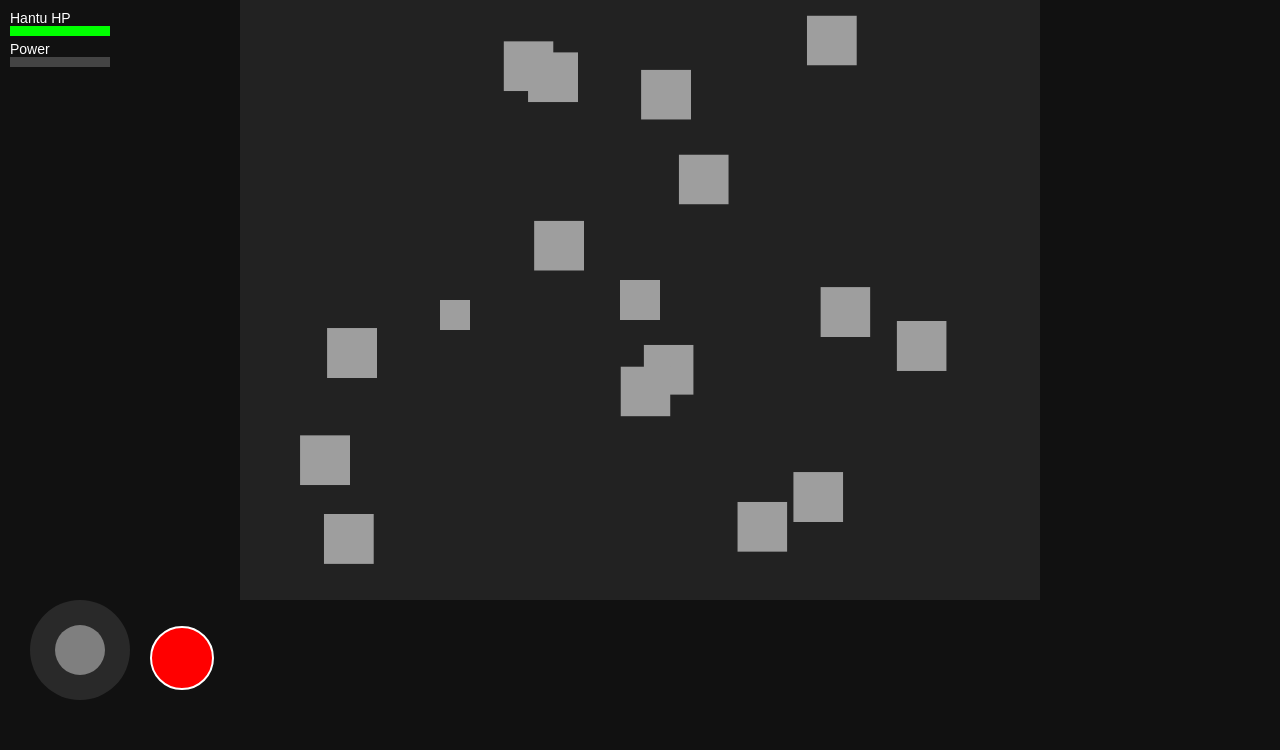
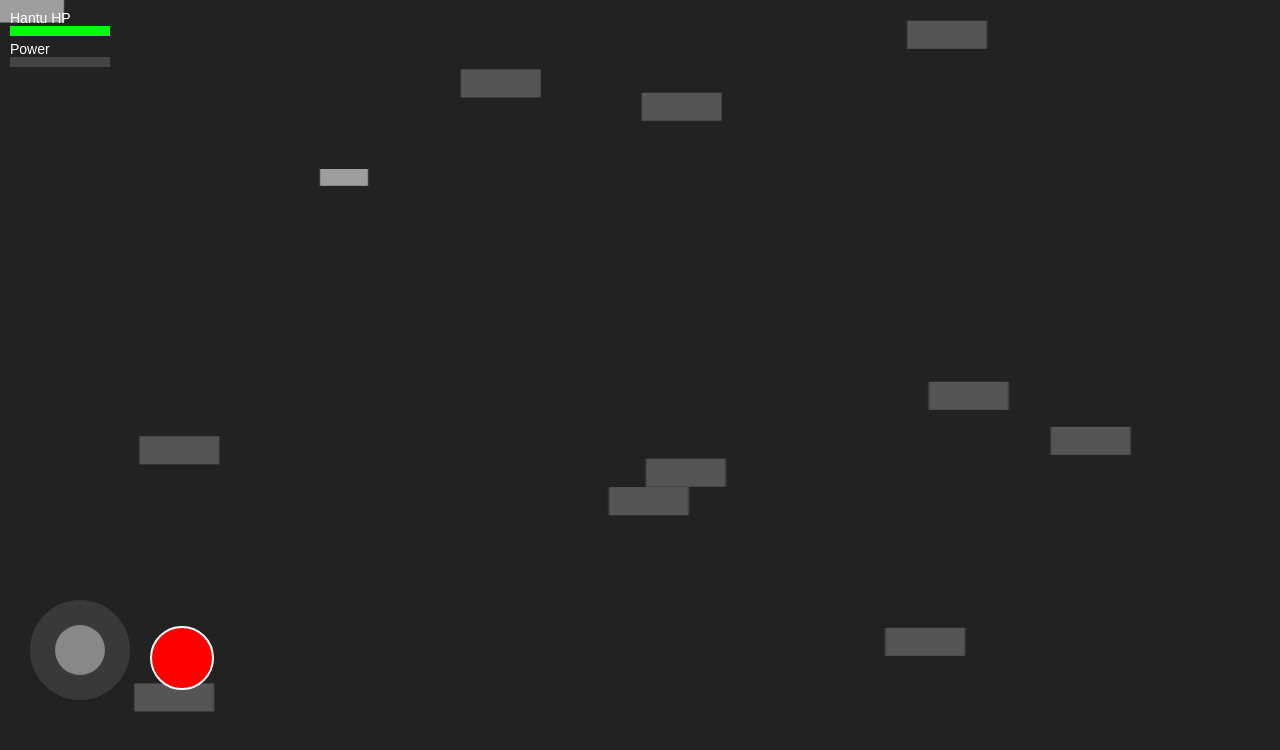
Before and after one commit to Hanspyyyy/game, a plain HTML site: page index.html in a window 1280 px wide. Both pictures are taken after a click on the element 182 px from the left and 658 px from the top of the page. Drawn offline with Linux system fonts and the light colour scheme.

Commit message:
Update index.html

```diff
--- a/index.html
+++ b/index.html
@@ -8,11 +8,14 @@
       padding: 0;
       background: #111;
       overflow: hidden;
+      height: 100%;
     }
     canvas {
       display: block;
       margin: auto;
       background: #222;
+      width: 100vw;
+      height: 100vh;
     }
     #joystick {
       position: absolute;
@@ -63,19 +66,21 @@
       height: 10px;
       background: lime;
     }
-    #startMsg {
+    #countdown {
       position: absolute;
       top: 50%;
       left: 50%;
       transform: translate(-50%, -50%);
       color: white;
-      font-size: 24px;
+      font-size: 72px;
       font-family: sans-serif;
+      opacity: 0;
+      transition: opacity 0.5s ease-in-out;
     }
   </style>
 </head>
 <body>
-  <canvas id="gameCanvas" width="800" height="600"></canvas>
+  <canvas id="gameCanvas" width="800" height="1422"></canvas>
   <div id="joystick"><div id="stick"></div></div>
   <div id="fireBtn"></div>
   <div id="ui">
@@ -84,88 +89,50 @@
     <div>Power</div>
     <div class="bar"><div id="powerBar" class="fill" style="width: 10%; background: cyan;"></div></div>
   </div>
-  <div id="startMsg">Game mulai dalam 3,2,1.</div>  <script>
+  <div id="countdown"></div>  <script>
     const canvas = document.getElementById("gameCanvas");
     const ctx = canvas.getContext("2d");
+    const countdownEl = document.getElementById("countdown");
 
-    const player = { x: canvas.width / 2 - 20, y: canvas.height / 2 - 20, size: 40, speed: 2, power: 10 };
-    const ghost = { x: canvas.width / 2 + 50, y: canvas.height / 2 - 20, size: 40, speed: 1.2, hp: 50, state: "chase", hitTimer: 0 };
+    let count = 3;
+    function showCountdown() {
+      countdownEl.style.opacity = 1;
+      countdownEl.textContent = count;
+      setTimeout(() => {
+        countdownEl.style.opacity = 0;
+        if (count > 1) {
+          count--;
+          setTimeout(showCountdown, 500);
+        } else {
+          gameStarted = true;
+        }
+      }, 1000);
+    }
 
-    const obstacles = Array.from({length: 15}, () => ({
+    showCountdown();
+
+    const playerIdle = new Image(); playerIdle.src = "https://i.imgur.com/6o5lPHr.png";
+    const playerRun = new Image(); playerRun.src = "https://i.imgur.com/X2Cw1D5.png";
+    const ghostChase = new Image(); ghostChase.src = "gamep1.png";
+    const ghostHit = new Image(); ghostHit.src = "https://i.imgur.com/L7x0kFZ.png";
+    const ghostAngry = new Image(); ghostAngry.src = "https://i.imgur.com/mW6NIXL.png";
+    const powerBoxImg = new Image(); powerBoxImg.src = "https://i.imgur.com/3aFqFvl.png";
+
+    const player = { x: 0, y: 0, size: 40, speed: 2, power: 10 };
+    const ghost = { x: 100, y: 100, size: 40, speed: 1.2, hp: 50, state: "chase", hitTimer: 0 };
+    const powerBox = { x: 200, y: 300, size: 30 };
+    const obstacles = Array.from({length: 10}, () => ({
       x: Math.random() * 750,
-      y: Math.random() * 550,
+      y: Math.random() * 1300,
       width: 50,
       height: 50
     }));
-
-    const powerBox = { x: 200, y: 300, size: 30 };
     const velocity = { x: 0, y: 0 };
     let bullets = [];
-
     let gameStarted = false;
-    const startMsg = document.getElementById("startMsg");
-
-    setTimeout(() => {
-      gameStarted = true;
-      startMsg.style.display = 'none';
-    }, 3000);
-
-    const playerIdle = new Image(); playerIdle.src = "https://i.imgur.com/6o5lPHr.png";
-    const playerRun = new Image(); playerRun.src = "https://i.imgur.com/X2Cw1D5.png";
-    const ghostChase = new Image(); ghostChase.src = "hantuapril1.png";
-    const ghostHit = new Image(); ghostHit.src = "https://i.imgur.com/L7x0kFZ.png";
-    const ghostAngry = new Image(); ghostAngry.src = "https://i.imgur.com/mW6NIXL.png";
-    const blockImg = new Image(); blockImg.src = "https://i.imgur.com/fKCYvJ1.png";
-    const powerBoxImg = new Image(); powerBoxImg.src = "https://i.imgur.com/3aFqFvl.png";
-
-    const joystick = document.getElementById("joystick");
-    const stick = document.getElementById("stick");
-    let dragging = false;
-    let origin = { x: 0, y: 0 };
-
-    joystick.addEventListener("touchstart", e => {
-      dragging = true;
-      const touch = e.touches[0];
-      origin.x = touch.clientX;
-      origin.y = touch.clientY;
-    });
-
-    joystick.addEventListener("touchmove", e => {
-      if (!dragging) return;
-      const touch = e.touches[0];
-      const dx = touch.clientX - origin.x;
-      const dy = touch.clientY - origin.y;
-
-      const maxDist = 40;
-      const dist = Math.min(maxDist, Math.hypot(dx, dy));
-      const angle = Math.atan2(dy, dx);
-
-      stick.style.left = 25 + dist * Math.cos(angle) + "px";
-      stick.style.top = 25 + dist * Math.sin(angle) + "px";
-
-      velocity.x = Math.cos(angle) * (dist / maxDist);
-      velocity.y = Math.sin(angle) * (dist / maxDist);
-    });
-
-    joystick.addEventListener("touchend", () => {
-      dragging = false;
-      stick.style.left = "25px";
-      stick.style.top = "25px";
-      velocity.x = 0;
-      velocity.y = 0;
-    });
-
-    document.getElementById("fireBtn").addEventListener("click", () => {
-      if (player.power >= 10) {
-        bullets.push({ x: player.x + 20, y: player.y + 20, dx: 3 * velocity.x, dy: 3 * velocity.y });
-        player.power -= 10;
-        document.getElementById("powerBar").style.width = player.power + "%";
-      }
-    });
 
     function update() {
       if (!gameStarted) return;
-
       let nextX = player.x + velocity.x * player.speed;
       let nextY = player.y + velocity.y * player.speed;
 
@@ -217,7 +184,7 @@
           player.power += 10;
           document.getElementById("powerBar").style.width = player.power + "%";
           powerBox.x = Math.random() * 700;
-          powerBox.y = Math.random() * 500;
+          powerBox.y = Math.random() * 1300;
         }
       }
     }
@@ -226,7 +193,10 @@
       ctx.clearRect(0, 0, canvas.width, canvas.height);
 
       ctx.drawImage(powerBoxImg, powerBox.x, powerBox.y, 30, 30);
-      obstacles.forEach(ob => ctx.drawImage(blockImg, ob.x, ob.y, ob.width, ob.height));
+      obstacles.forEach(ob => {
+        ctx.fillStyle = "#555";
+        ctx.fillRect(ob.x, ob.y, ob.width, ob.height);
+      });
 
       const playerImg = (velocity.x === 0 && velocity.y === 0) ? playerIdle : playerRun;
       ctx.drawImage(playerImg, player.x, player.y, player.size, player.size);
@@ -251,5 +221,50 @@
     }
 
     loop();
+
+    const joystick = document.getElementById("joystick");
+    const stick = document.getElementById("stick");
+    let dragging = false;
+    let origin = { x: 0, y: 0 };
+
+    joystick.addEventListener("touchstart", e => {
+      dragging = true;
+      const touch = e.touches[0];
+      origin.x = touch.clientX;
+      origin.y = touch.clientY;
+    });
+
+    joystick.addEventListener("touchmove", e => {
+      if (!dragging) return;
+      const touch = e.touches[0];
+      const dx = touch.clientX - origin.x;
+      const dy = touch.clientY - origin.y;
+
+      const maxDist = 40;
+      const dist = Math.min(maxDist, Math.hypot(dx, dy));
+      const angle = Math.atan2(dy, dx);
+
+      stick.style.left = 25 + dist * Math.cos(angle) + "px";
+      stick.style.top = 25 + dist * Math.sin(angle) + "px";
+
+      velocity.x = Math.cos(angle) * (dist / maxDist);
+      velocity.y = Math.sin(angle) * (dist / maxDist);
+    });
+
+    joystick.addEventListener("touchend", () => {
+      dragging = false;
+      stick.style.left = "25px";
+      stick.style.top = "25px";
+      velocity.x = 0;
+      velocity.y = 0;
+    });
+
+    document.getElementById("fireBtn").addEventListener("click", () => {
+      if (player.power >= 10) {
+        bullets.push({ x: player.x + 20, y: player.y + 20, dx: 3 * velocity.x, dy: 3 * velocity.y });
+        player.power -= 10;
+        document.getElementById("powerBar").style.width = player.power + "%";
+      }
+    });
   </script></body>
 </html>
```
